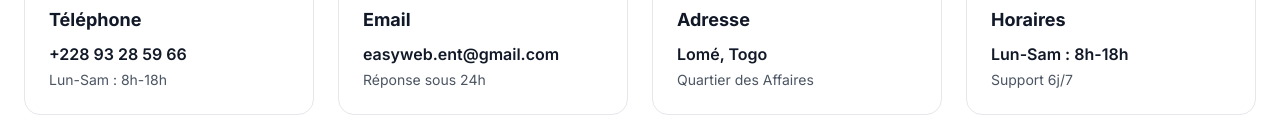
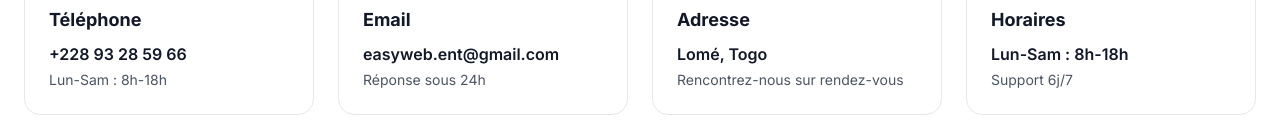
Before and after one commit to salomonAMS/easy-web, a Next.js app: page /contact in a window 1280 px wide. Shown: the part 665-800 px from the top of the page. Built offline with nearby package versions, Linux system fonts and the light colour scheme.

Commit message:
correction

```diff
--- a/app/contact/page.tsx
+++ b/app/contact/page.tsx
@@ -30,7 +30,7 @@ export default function ContactPage() {
       icon: MapPin,
       title: 'Adresse',
       value: 'Lomé, Togo',
-      description: 'Quartier des Affaires',
+      description: 'Rencontrez-nous sur rendez-vous',
       link: '#'
     },
     {
```
